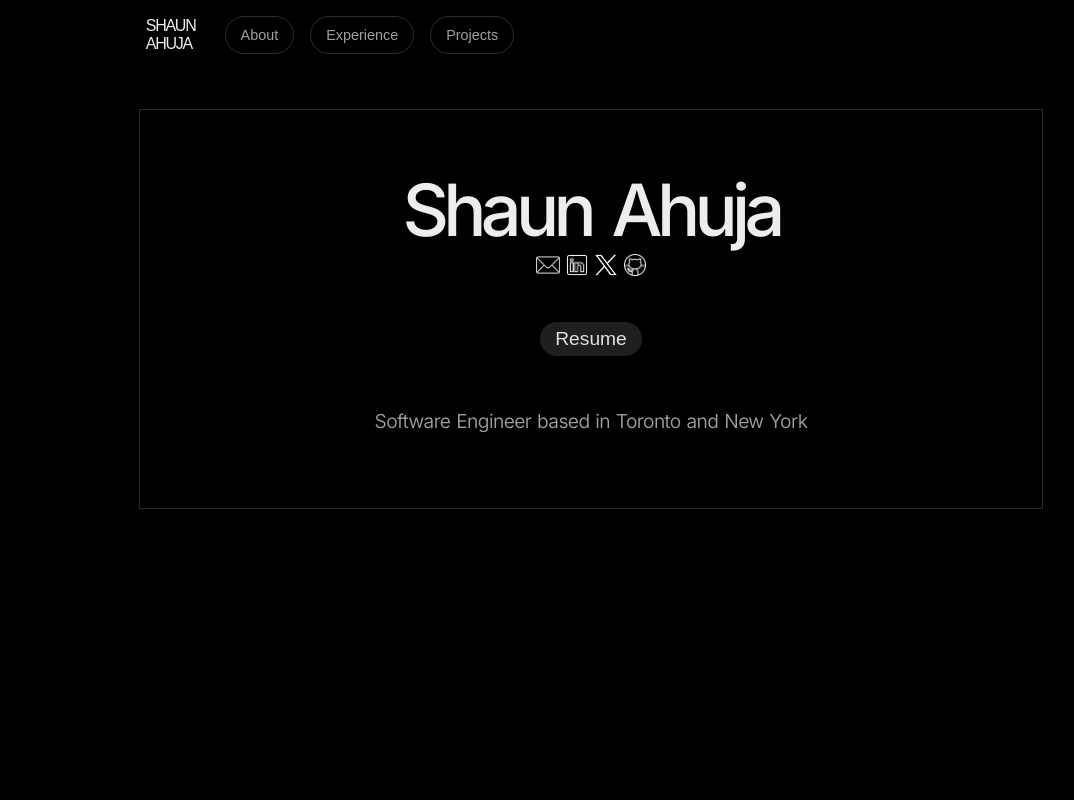
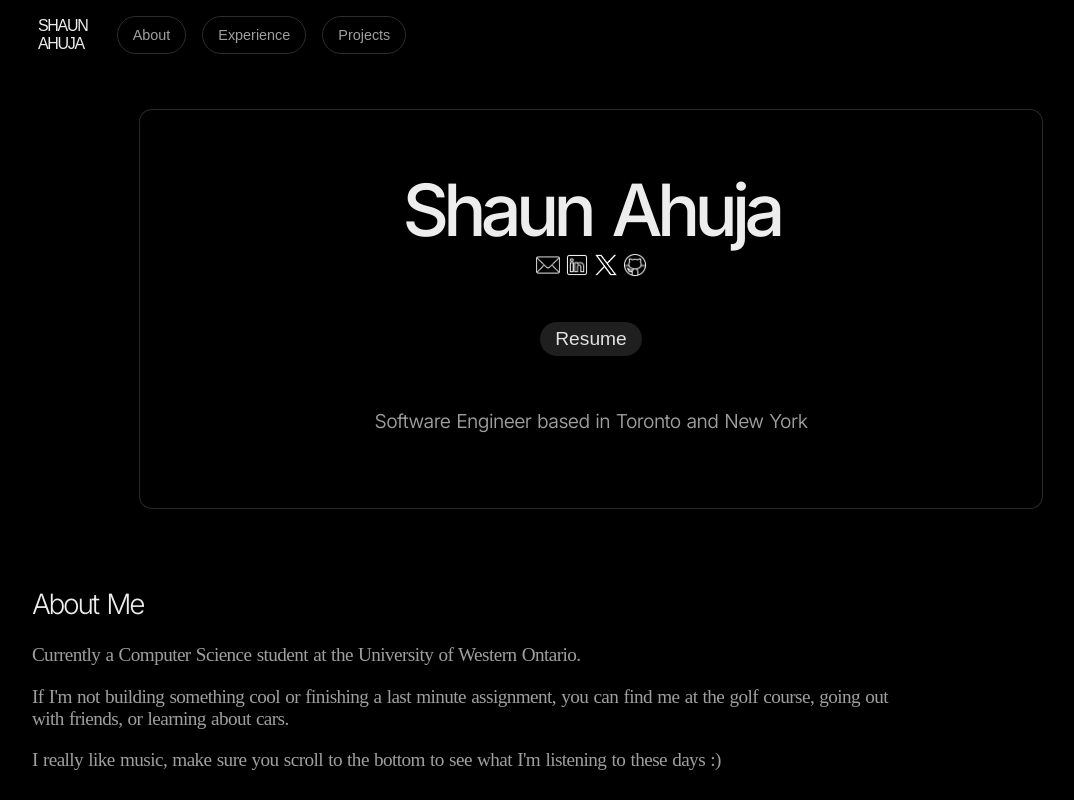
Before and after one commit to shaun-ahuja/personal-website, a React (Vite) app: page / in a window 1280 px wide. Shown: the whole page, without its empty margins (49-1123 px from the left). Built offline with nearby package versions, Linux system fonts and the light colour scheme.

Commit message:
adding about section

```diff
--- a/package.json
+++ b/package.json
@@ -11,7 +11,8 @@
   },
   "dependencies": {
     "react": "^19.0.0",
-    "react-dom": "^19.0.0"
+    "react-dom": "^19.0.0",
+    "three": "^0.173.0"
   },
   "devDependencies": {
     "@eslint/js": "^9.19.0",
--- a/src/App.jsx
+++ b/src/App.jsx
@@ -1,14 +1,17 @@
 // import { useState } from 'react'
 import Name from './components/Name.jsx'
 import Navbar from './components/Navbar.jsx'
+import About from './components/About.jsx'
 
 function App() {
   // const [count, setCount] = useState(0)
 
   return (
     <>
-      <Navbar/>
-      <Name/>
+      <Navbar />
+      <Name />
+      <About />
+
     </>
   )
 }
--- /dev/null
+++ b/src/components/About.jsx
@@ -0,0 +1,19 @@
+function About() {
+    return (
+        <div className="about-box">
+            <h2 className="about-header">About Me</h2>
+
+            <p className="description-one">Currently a Computer Science student at the University of Western Ontario.</p>
+
+            <p className="description-two">If I'm not building something cool or finishing a last minute assignment, you can find me at the golf course, going out with friends, or learning about cars. </p>
+
+            <p className="description-three">I really like music, make sure you scroll to the bottom to see what I'm listening to these days :&#41; </p>
+
+        </div>
+
+
+    );
+
+}
+
+export default About
--- a/src/components/Name.jsx
+++ b/src/components/Name.jsx
@@ -1,7 +1,7 @@
 function Name() {
 
     return (
-
+        <div className="box">
             <div className="nameBox">
                 <h1 className="name-title">Shaun Ahuja</h1>
                 <div className="social-media-container">
@@ -27,12 +27,12 @@ function Name() {
                     <button className="resume-button">Resume</button>
                 </a>
 
-
                 <p className="personal-description">
                     Software Engineer based in Toronto and New York</p>
 
+            </div>
+        </div>
 
-        </div>
 
 
     );
--- a/src/index.css
+++ b/src/index.css
@@ -6,8 +6,16 @@
   margin: 0;
 }
 
+.box {
+  display: flex;
+  flex-direction: column;
+  align-items: center;
+  justify-content: center;
+}
+
 .nameBox {
   box-shadow: 0 0 0 1px rgb(42, 41, 41);
+  border-radius: 12px;
   display: flex;
   flex-direction: column;
   align-items: center;
@@ -21,6 +29,8 @@
 
   text-align: center;
   font-family: 'Inter', sans-serif;
+
+  margin-bottom: 7vh;
 }
 
 .name-title {
@@ -33,18 +43,7 @@
   flex-shrink: 1;
 }
 
-/* .name-description{
-  color: rgb(159, 159, 159);
-  font-size: min(1.05rem, 2.3vw);
-  max-width: 40ch;
-  text-wrap: balance;
-  font-weight: min(1.05rem, 2.5vw);
-  margin-top: 1vh;
-  margin-bottom: 5vh;
-  letter-spacing: -0.03em;
-  word-spacing: 0.05em;
-  flex-shrink: 1;
-} */
+
 
 .resume-button {
   color: rgb(226, 226, 226);
@@ -157,7 +156,49 @@
   cursor: pointer;
 }
 
+/* .about-box {
+  display: flex;
+  flex-direction: column;
+  align-items: center;
+  justify-content: center;
+} */
 
+.about-header {
+  color: rgb(237, 237, 237);
+  font-size: min(1.75rem, 8vw);
+  font-weight: 300;
+  letter-spacing: -0.08em;
+  word-spacing: 0.1em;
+  font-family: 'Inter', sans-serif;
+
+}
+
+.description-one {
+  color: rgb(159, 159, 159);
+  font-size: clamp(0.9rem, 2vw, 1.2rem);
+  font-weight: 350;
+  width: min(90%, 93ch);
+  letter-spacing: -0.03em;
+  word-spacing: 0.05em;
+}
+
+.description-two {
+  color: rgb(159, 159, 159);
+  font-size: clamp(0.9rem, 2vw, 1.2rem);
+  font-weight: 350;
+  width: min(90%, 93ch);
+  letter-spacing: -0.03em;
+  word-spacing: 0.05em;
+}
+
+.description-three {
+  color: rgb(159, 159, 159);
+  font-size: clamp(0.9rem, 2vw, 1.2rem);
+  font-weight: 350;
+  width: min(90%, 93ch);
+  letter-spacing: -0.03em;
+  word-spacing: 0.05em;
+}
 
 
 
```
Also changed, not shown: 1 other file (tests, documents, lock files or other folders). Lines whose indentation alone changed are shown as unchanged.
